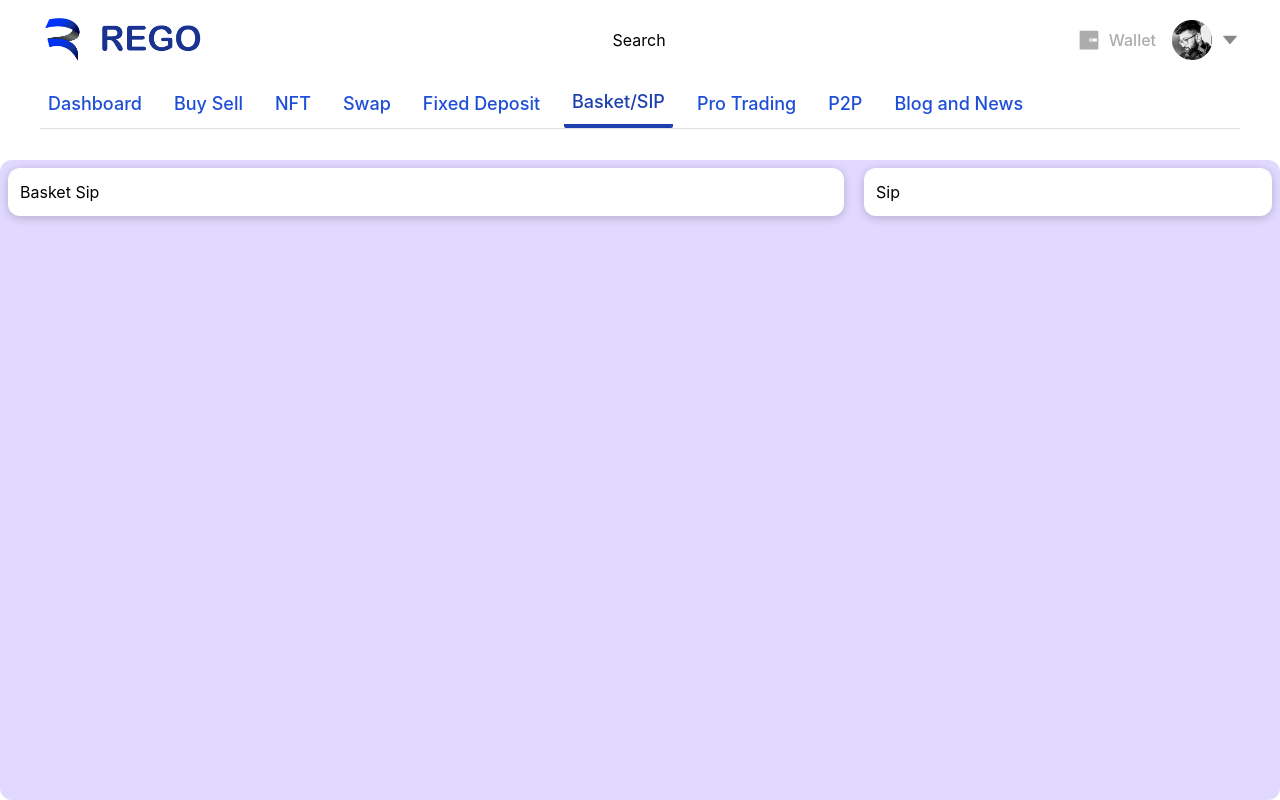
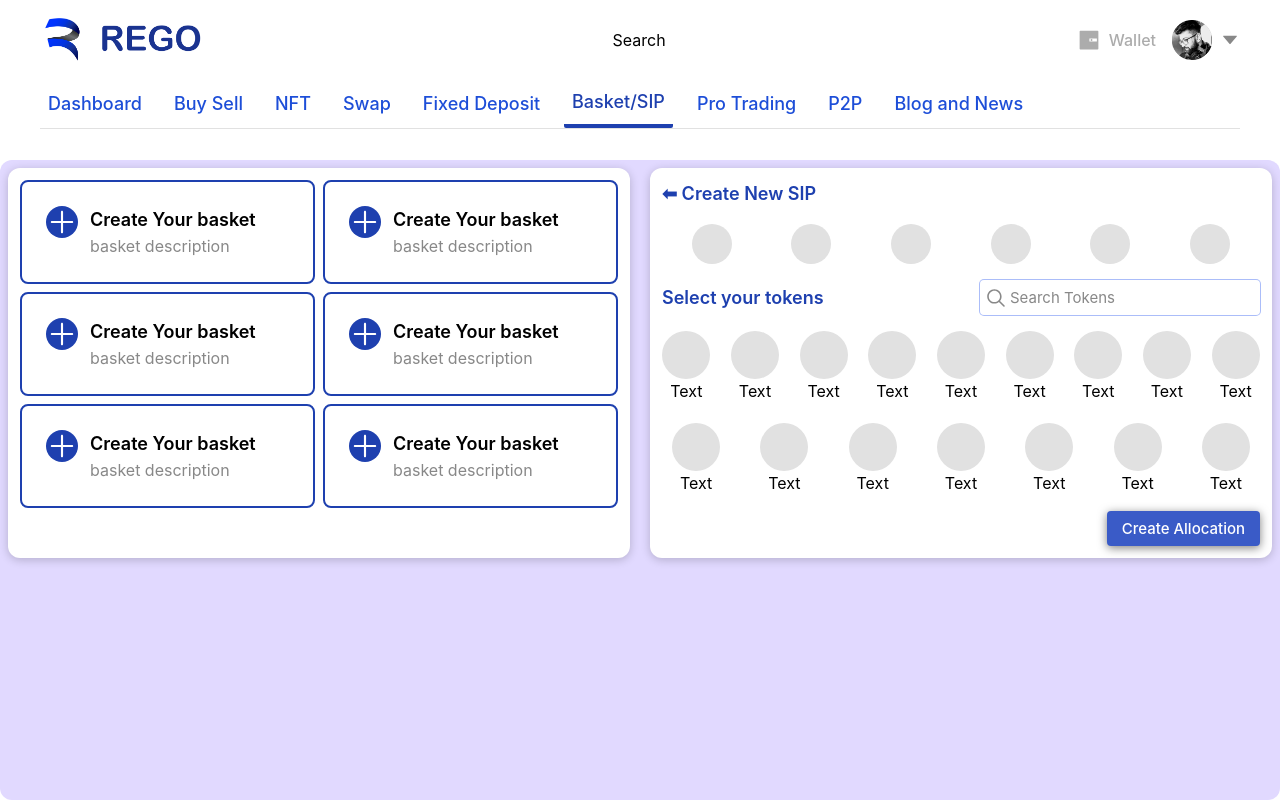
Before and after one commit to QuestGltAdmin/Rego-front, a React (Create React App) app: page /basket-sip in a window 1280 px wide. Built offline with nearby package versions, Linux system fonts and the light colour scheme.

Commit message:
completed basket/sip page  ui

```diff
--- /dev/null
+++ b/src/components/basket_sip/BasketCard.jsx
@@ -0,0 +1,23 @@
+import { PlusIcon } from '@radix-ui/react-icons'
+import React from 'react'
+
+export default function BasketCard({ StartIcon, title, description }) {
+
+
+	return (
+		<>
+			<div className="border-2 rounded-lg p-6 border-blue-800 group cursor-pointer hover:bg-blue-800">
+				<div className="flex" >
+					{/* <div>{StartIcon}</div> */}
+					<div className="mr-3 " >
+						<PlusIcon className="h-8 w-8 text-white  bg-blue-800 group-hover:text-blue-800 group-hover:bg-white rounded-full"/>
+					</div>
+					<div className="flex flex-col " >
+						<div className="font-semibold text-lg group-hover:text-white" >{title}</div>
+						<div className="text-base text-gray-500 group-hover:text-gray-200" >{description}</div>
+					</div>
+				</div>
+			</div>
+		</>
+	)
+}
--- a/src/components/modals/BlogAndNewsModal.jsx
+++ b/src/components/modals/BlogAndNewsModal.jsx
@@ -1,7 +1,31 @@
+import { Cross2Icon } from '@radix-ui/react-icons'
+import { Dialog, DialogClose, DialogContent, DialogDescription, DialogTitle, DialogTrigger } from 'components/styled/Dialog'
+import { Button, IconButton } from 'components/styled/ui'
 import React from 'react'
 
 export default function BlogAndNewsModal() {
   return (
-    <div>BlogAndNewsModal</div>
+    <>
+      <Dialog>
+        <DialogTrigger asChild>
+          <Button>BlogAndNews Dialog</Button>
+        </DialogTrigger>
+        <DialogContent>
+          <DialogTitle>
+            BlogAndNewsModal
+          </DialogTitle>
+          <DialogDescription>
+            Some Descriptiton about the blog
+          </DialogDescription>
+
+
+          <DialogClose asChild>
+            <IconButton>
+              <Cross2Icon/>
+            </IconButton>
+          </DialogClose>
+        </DialogContent>
+      </Dialog>
+    </>
   )
 }
--- a/src/components/modals/BuySellWarningModal.jsx
+++ b/src/components/modals/BuySellWarningModal.jsx
@@ -1,6 +1,6 @@
 import { Cross2Icon, ExclamationTriangleIcon } from '@radix-ui/react-icons'
 import { Dialog, DialogContent, DialogDescription, DialogTitle, DialogTrigger, DialogClose } from 'components/styled/Dialog'
-import { Button,Text, IconButton,Flex } from 'components/styled/ui'
+import { Button, Text, IconButton, Flex } from 'components/styled/ui'
 import React from 'react'
 
 export default function BuySellWarningModal() {
--- a/src/components/modals/NFTDetailsModal.jsx
+++ b/src/components/modals/NFTDetailsModal.jsx
@@ -1,7 +1,32 @@
+import { Cross2Icon } from '@radix-ui/react-icons'
+import { Dialog, DialogClose, DialogContent, DialogDescription, DialogTitle, DialogTrigger } from 'components/styled/Dialog'
+import { Button, IconButton } from 'components/styled/ui'
 import React from 'react'
 
 export default function NFTDetailsModal() {
   return (
-    <div>NFTDetailsModal</div>
+    <>
+      <Dialog>
+        <DialogTrigger>
+          <Button>
+            NFTDetailsModal
+          </Button>
+        </DialogTrigger>
+        <DialogContent>
+          <DialogTitle>
+            A Dog NFT
+          </DialogTitle>
+          <DialogDescription>
+            A wise man's best friend is a dog.
+          </DialogDescription>
+
+          <DialogClose asChild>
+            <IconButton>
+              <Cross2Icon/>
+            </IconButton>
+          </DialogClose>
+        </DialogContent>
+      </Dialog>
+    </>
   )
 }
--- a/src/pages/Test.tsx
+++ b/src/pages/Test.tsx
@@ -1,6 +1,8 @@
 import * as Tabs from '@radix-ui/react-tabs';
+import BlogAndNewsModal from 'components/modals/BlogAndNewsModal';
 import BuySellWarningModal from 'components/modals/BuySellWarningModal';
 import CreateSipModal from 'components/modals/CreateSipModal';
+import NFTDetailsModal from 'components/modals/NFTDetailsModal';
 import RegoLoader, { RegoLoaderFullScreen } from 'components/RegoLoader';
 import DialogDemo from 'components/styled/Dialog';
 export const Test = () => (
@@ -28,6 +30,8 @@ export const Test = () => (
   <DialogDemo/>
   <CreateSipModal/>
   <BuySellWarningModal/>
+  <BlogAndNewsModal/>
+  <NFTDetailsModal/>
   <RegoLoader loaderAutoResize={false}/>
   <RegoLoaderFullScreen/>
 
--- a/src/pages/basket-sip/index.tsx
+++ b/src/pages/basket-sip/index.tsx
@@ -1,19 +1,58 @@
-import { Box } from 'components/styled/ui';
+import { MagnifyingGlassIcon, PlusCircledIcon } from '@radix-ui/react-icons';
+import BasketCard from 'components/basket_sip/BasketCard';
+import { Box, Button, Input, Text } from 'components/styled/ui';
 import AnimatePage from 'HOCs/Animate';
 import React from 'react'
 
-function index() {
+function Index() {
+
   return (
-    <div className="flex md:grid grid-cols-3 gap-5">
-      <Box className="p-3 rounded-xl col-span-2">
-      Basket Sip
+    <div className="flex flex-col-reverse lg:grid lg:grid-cols-2 gap-5">
+      <Box className="p-3 rounded-xl">
+        <div className='flex flex-col sm:grid md:grid-cols-2 lg:grid-cols-1 xl:grid-cols-2 gap-2'>
+
+          {Array.of(1, 2, 3, 4, 5, 6).map((item) => {
+            return <BasketCard StartIcon={PlusCircledIcon} title={"Create Your basket"} description={"basket description"} />
+          })}
+
+        </div>
 
       </Box>
       <Box className="p-3 rounded-xl">
-        Sip
+        <div className="flex flex-col gap-y-2 lg:gap-y-4">
+
+          <h3 className='text-lg text-blue-800 font-semibold'>⬅ Create New SIP</h3>
+          <div className="flex justify-around">
+            {Array.of(1, 2, 3, 4, 5, 6).map((item) => {
+              return <div className="bg-gray-200 rounded-full h-10 w-10 "></div>
+            })}
+          </div>
+          <div className="flex flex-col sm:flex-row justify-between items-center">
+            <h3 className="text-lg text-blue-800 font-semibold">Select your tokens</h3>
+            <div className="relative items-center flex gap-2">
+              <Input css={{ paddingInlineStart: 30 }} type="text" placeholder='Search Tokens' />
+              <MagnifyingGlassIcon className="absolute text-gray-500 ml-1 left-0 w-6 h-6" />
+            </div>
+          </div>
+
+          <div className="flex justify-around flex-wrap gap-5">
+          {Array(16).fill("a").map((item) => {
+              return (
+                <div>
+                  <div className="bg-gray-200 rounded-full h-12 w-12 "></div>
+                  <p className="text-center">Text</p>
+                </div>
+              )
+            })}
+          </div>
+
+          <div className="flex justify-end">
+            <Button>Create Allocation</Button>
+          </div>
+        </div>
       </Box>
     </div>
   )
 }
 
-export default AnimatePage(index);
+export default AnimatePage(Index);
```
Lines whose indentation alone changed are shown as unchanged.
